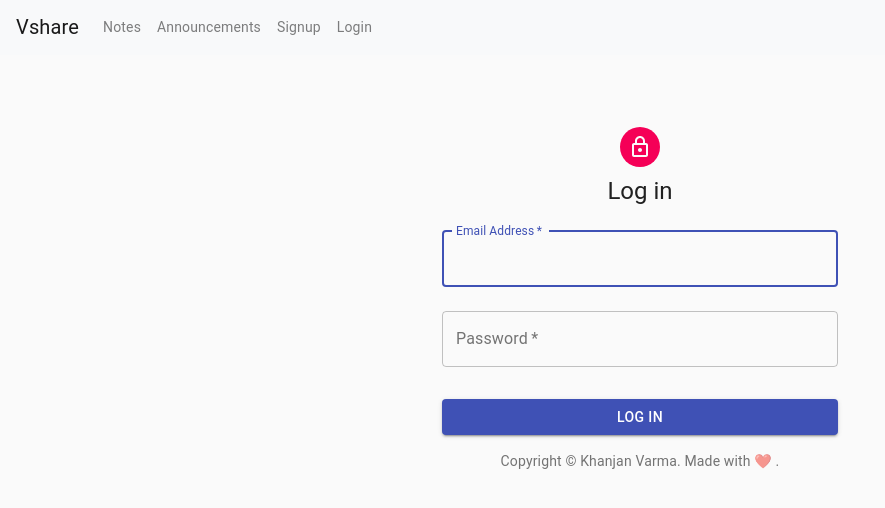
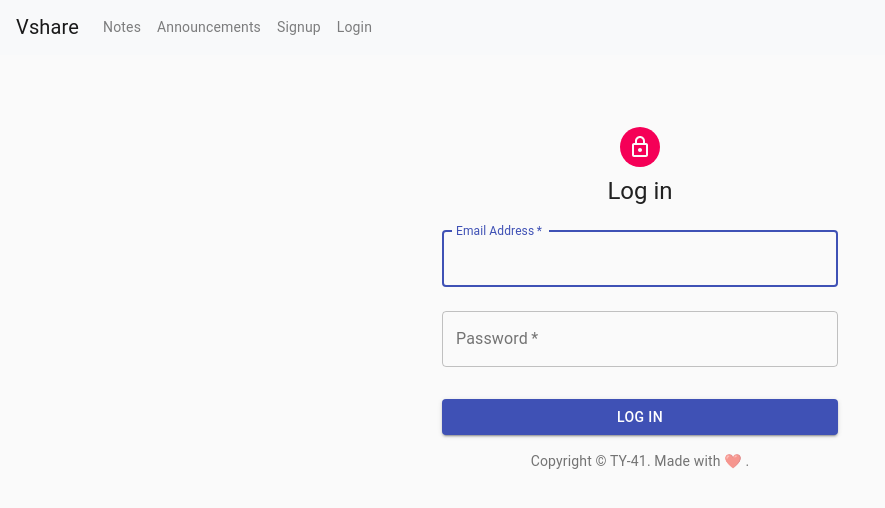
Before and after one commit to Khanjan04/Vshare, a React (Create React App) app in the folder frontend/: page /login in a window 1280 px wide. Shown: the top 508 px of the page, without its empty margins (0-885 px from the left). Built offline with nearby package versions, Linux system fonts and the light colour scheme.

Commit message:
few changes

```diff
--- a/frontend/src/Components/Login.js
+++ b/frontend/src/Components/Login.js
@@ -46,7 +46,7 @@ export default function Login() {
       <Typography variant="body2" color="textSecondary" align="center">
         {"Copyright © "}
         {/* {new Date().getFullYear()} */}
-        Khanjan Varma
+        TY-41
         {". "}
         Made with{" "}
         <span role="img" aria-label="sheep">
```
Also changed, not shown: 1 other file (tests, documents, lock files or other folders).
